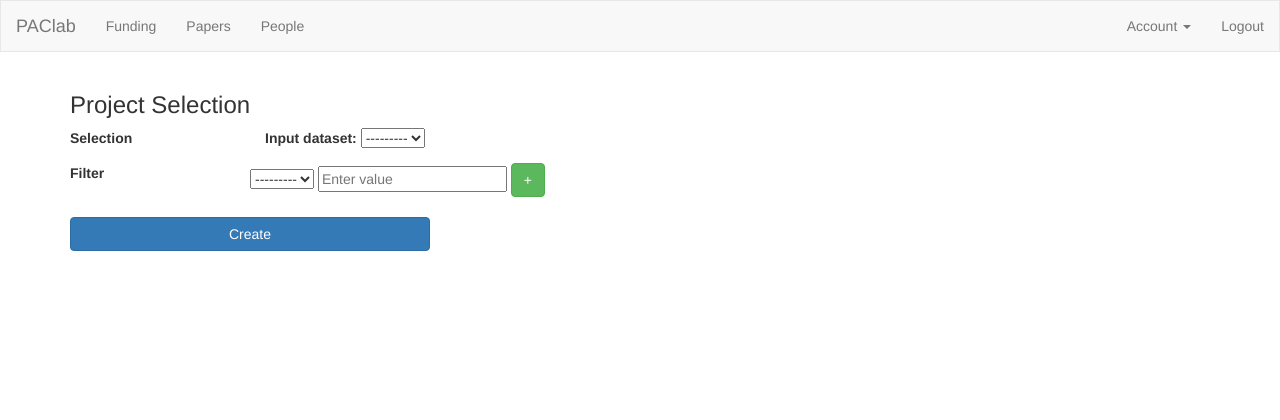
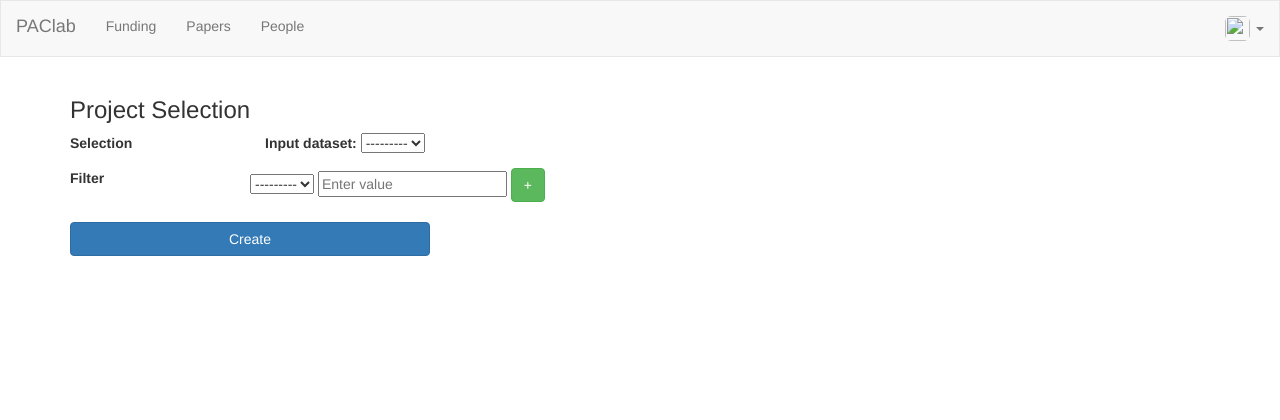
Before and after one commit to unl-pal/argv-www, a Django app: page /project/selection/ in a window 1280 px wide. Shown: the top 420 px of the page. Run offline with Django 3.2, Linux system fonts and the light colour scheme; the visitor is signed in with stand-in values (Sample User, id 1); data that the repository does not hold is empty; some libraries are stand-ins or nearby versions.

Commit message:
redo the user dropdown

```diff
--- a/website/templates/website/layout.html
+++ b/website/templates/website/layout.html
@@ -50,26 +50,24 @@
                     <li class="{% block registeractive %}{% endblock %}">
                         <a href="{% url 'website:register' %}">Register</a>
                     </li>
+                    <li class="{% block loginactive %}{% endblock %}">
+                        <a href="{% url 'website:login' %}">Login</a>
+                    </li>
                 {% else %}
                     <li class="dropdown">
-                        <a href="#" class="dropdown-toggle" data-toggle="dropdown" role="button">Account <span class="caret"></span></a>
+                        <a href="#" class="dropdown-toggle" data-toggle="dropdown" role="button"><img class="img-rounded" src="{{ user.profile.photo.url }}" width="25" height="25" /> <span class="caret"></span></a>
                         <ul class="dropdown-menu">
-                            <li><a href="{% url 'website:editProfile' %}">Profile</a></li>
-                            <li role="separator" class="divider"></li>
-                            <li><a href="{% url 'website:project_selection' %}">Project Selection</a></li>
+                            <li><a href="{% url 'website:editProfile' %}">Your profile</a></li>
                             {% if user.is_staff %}
                                 <li><a href="{% url 'admin:index' %}">Admin</a></li>
                             {% endif %}
+                            <li role="separator" class="divider"></li>
+                            <li><a href="{% url 'website:project_selection' %}">New project selection</a></li>
+                            <li role="separator" class="divider"></li>
+                            <li><a href="{% url 'website:logout' %}">Sign out</a></li>
                         </ul>
                     </li>
                 {% endif %}
-                <li class="{% block loginactive %}{% endblock %}">
-                    {% if user.is_authenticated %}
-                        <a href="{% url 'website:logout' %}">Logout</a>
-                    {% else %}
-                        <a href="{% url 'website:login' %}">Login</a>
-                    {% endif %}
-                </li>
             </ul>
         </div>
     </nav>
```
